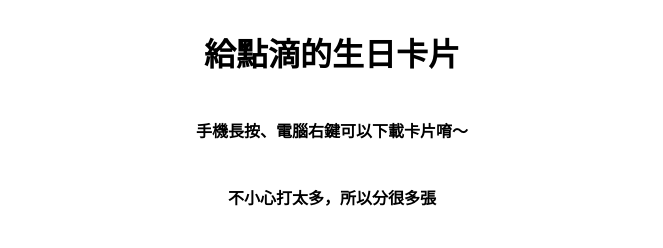
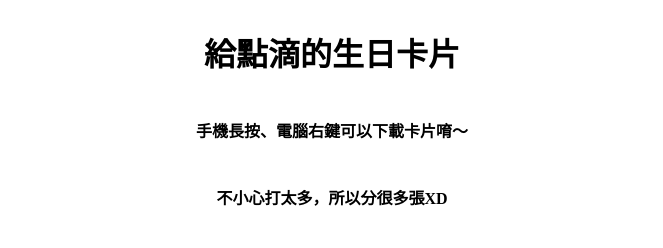
Before and after one commit to Simple0223/WaterDropBirthdayCards, a plain HTML site: page index.html in a window 1280 px wide. Shown: the top 248 px of the page, without its empty margins (308-971 px from the left). Drawn offline with Linux system fonts and the light colour scheme.

Commit message:
Update index.html

```diff
--- a/index.html
+++ b/index.html
@@ -21,7 +21,7 @@
 <body>
     <h1>給點滴的生日卡片</h1>
     <h4>手機長按、電腦右鍵可以下載卡片唷～</h4>
-    <h4>不小心打太多，所以分很多張</h2>
+    <h4>不小心打太多，所以分很多張XD</h2>
     <img src="https://github.com/Simple0223/WaterDropBirthdayCards/blob/main/chen.png?raw=true" alt="Image 1">
     <img src="https://github.com/Simple0223/WaterDropBirthdayCards/blob/main/dian.png?raw=true" alt="Image 1">
     <img src="https://github.com/Simple0223/WaterDropBirthdayCards/blob/main/di.png?raw=true" alt="Image 1">
```
